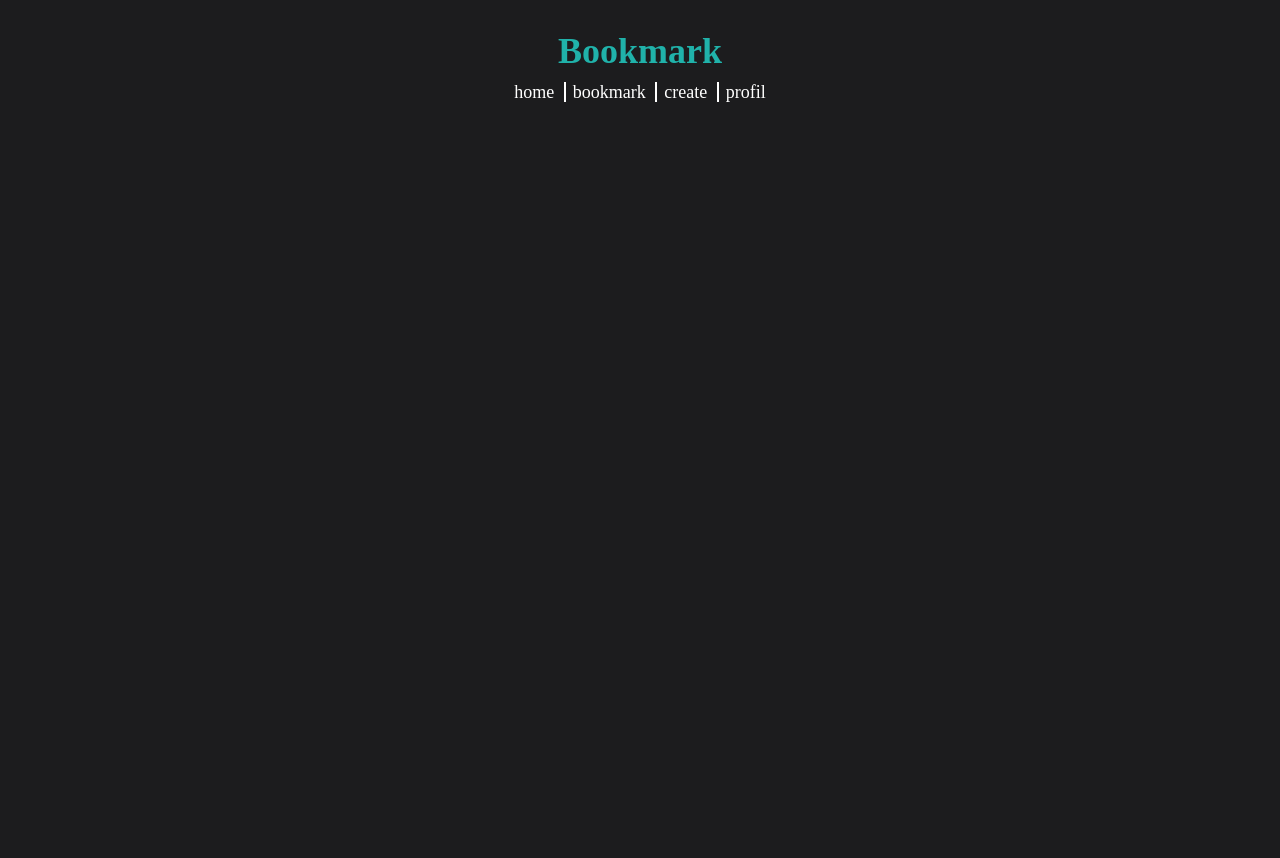
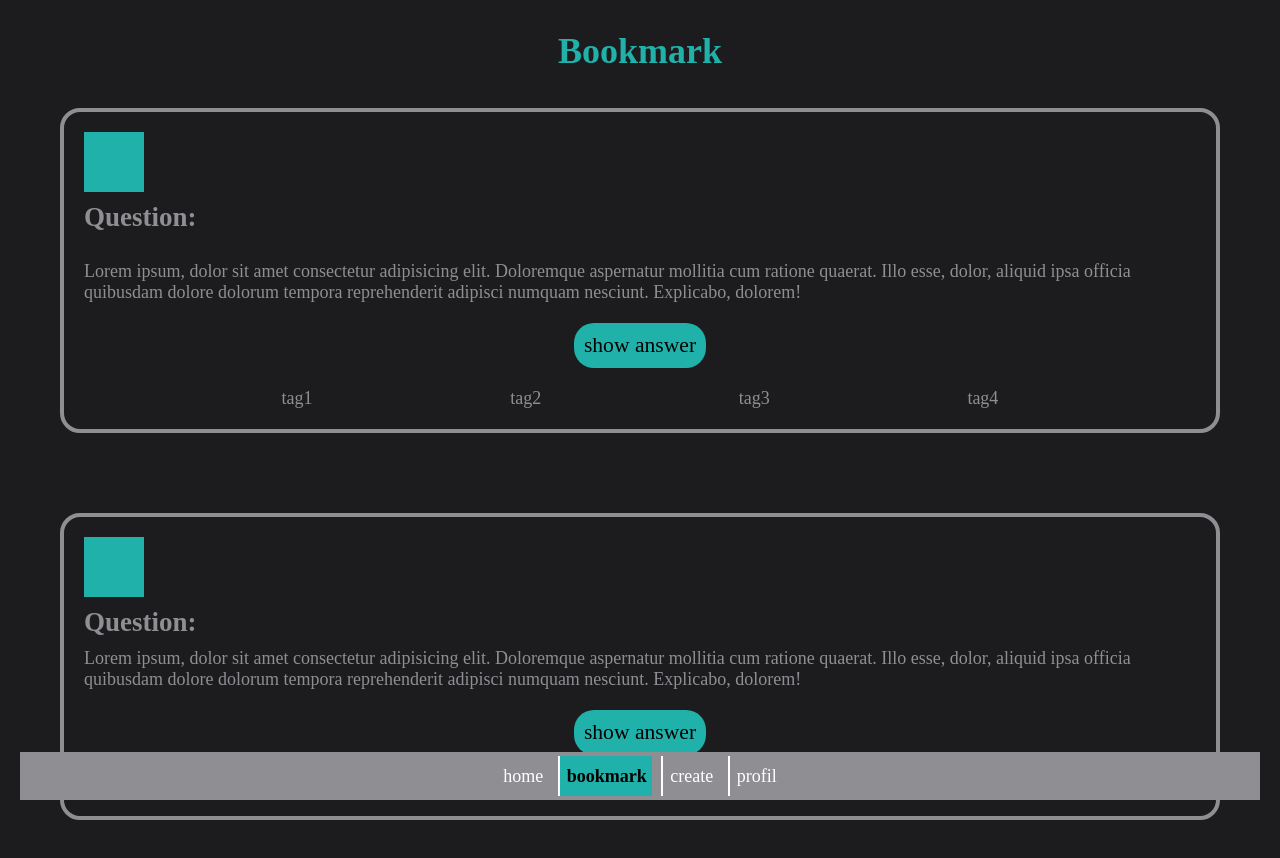
Before and after one commit to bigbng7788/quiz-app, a website: page dir/bookmark.html in a window 1280 px wide. Before the commit the page ends 800 px from the top, so only its background shows below. Drawn offline with Linux system fonts and the light colour scheme.

Commit message:
Add subsites

```diff
--- a/dir/bookmark.html
+++ b/dir/bookmark.html
@@ -7,18 +7,65 @@
     <title>Bookmark</title>
   </head>
   <body>
-
     <header><h1>Bookmark</h1></header>
 
     <main>
+      <div class="card">
+        <button class="card__bookmark active"></button>
+        <h2 class="card__headline">Question:</h2>
+        <p class="card__question">
+          Lorem ipsum, dolor sit amet consectetur adipisicing elit. Doloremque
+          aspernatur mollitia cum ratione quaerat. Illo esse, dolor, aliquid
+          ipsa officia quibusdam dolore dolorum tempora reprehenderit adipisci
+          numquam nesciunt. Explicabo, dolorem!
+        </p>
+        <input class="card__answer--button card" id="answer1" type="checkbox" />
+        <label for="answer1" class="card__button card__answer--trigger"></label>
+        <p class="card__answer--target">
+          Lorem ipsum dolor sit amet consectetur, adipisicing elit. Voluptas
+          cumque, quisquam quasi voluptate numquam magni odio dolore minima vel
+          quia placeat deleniti libero pariatur! Eaque repellat in accusantium
+          debitis rerum.
+        </p>
 
-      </main>
-    <footer>
-      <nav>
-        <a href="/index.html">home</a>
-        <a href="/dir/bookmark.html">bookmark</a>
-        <a href="/dir/create.html">create</a>
-        <a href="/dir/profil.html">profil</a>
+        <div class="card__taglist">
+          <tag class="card__tag">tag1</tag>
+          <tag class="card__tag">tag2</tag>
+          <tag class="card__tag">tag3</tag>
+          <tag class="card__tag">tag4</tag>
+        </div>
+      </div>
+
+      <div class="card">
+        <button class="card__bookmark active"></button>
+        <h2 class="card__headline">Question:</h2>
+        Lorem ipsum, dolor sit amet consectetur adipisicing elit. Doloremque
+        aspernatur mollitia cum ratione quaerat. Illo esse, dolor, aliquid ipsa
+        officia quibusdam dolore dolorum tempora reprehenderit adipisci numquam
+        nesciunt. Explicabo, dolorem!
+        <input class="card__answer--button card" id="answer2" type="checkbox" />
+        <label for="answer2" class="card__answer--trigger"></label>
+        <p class="card__answer--target">
+          Lorem ipsum dolor sit amet consectetur, adipisicing elit. Voluptas
+          cumque, quisquam quasi voluptate numquam magni odio dolore minima vel
+          quia placeat deleniti libero pariatur! Eaque repellat in accusantium
+          debitis rerum.
+        </p>
+
+        <div class="card__taglist">
+          <tag class="card__tag">tag1</tag>
+          <tag class="card__tag">tag2</tag>
+          <tag class="card__tag">tag3</tag>
+          <tag class="card__tag">tag4</tag>
+        </div>
+      </div>
+    </main>
+    <footer class="footer">
+      <nav class="footer__nav footer__nav--active">
+        <a class="footer__link" href="/index.html">home</a>
+        <a class="footer__link active" href="/dir/bookmark.html">bookmark</a>
+        <a class="footer__link" href="/dir/create.html">create</a>
+        <a class="footer__link" href="/dir/profil.html">profil</a>
       </nav>
     </footer>
   </body>
--- a/scss/bookmark.scss
+++ b/scss/bookmark.scss
@@ -1,8 +1,15 @@
+.card__bookmark {
+  display: inline;
+  background-color: white;
+  text-align: right;
+  padding: 30px;
+  border: 0;
+}
 
-.card__bookmark {
-    display: inline;
-    text-align: right;
-    padding: 30px;
-    border: 0;
-
+.card button.active {
+  background-color: lightseagreen;
+  display: inline;
+  text-align: right;
+  padding: 30px;
+  border: 0;
 }
--- a/scss/card.scss
+++ b/scss/card.scss
@@ -1,4 +1,3 @@
-
 .card {
   margin: 40px;
   padding: 20px;
@@ -8,7 +7,6 @@
 
 @import './bookmark.scss';
 
-
 .card h2 {
   margin: 0;
   padding: 10px 0;
@@ -16,7 +14,7 @@
 
 @import './answerbutton.scss';
 
-.card__taglist{
+.card__taglist {
   display: flex;
   justify-content: space-evenly;
   align-self: center;
--- a/scss/footer.scss
+++ b/scss/footer.scss
@@ -1,19 +1,19 @@
-
 footer {
   grid-column: 1/-1;
   grid-row: 3;
   display: flex;
+  overflow: hidden;
+  position: sticky;
+  bottom: 0;
   justify-content: center;
   align-items: center;
+  background-color: rgb(142, 142, 147);
 }
 
-  footer a {
-    color: white;
-    text-decoration: none;
-  }
-
-  a + a {
+.footer a + a {
   border-left: solid white 2px;
   margin-left: 5px;
   padding-left: 7px;
 }
+
+@import './navbar.scss';
--- a/scss/header.scss
+++ b/scss/header.scss
@@ -1,4 +1,3 @@
-
 header {
   display: grid;
   grid-column: 1/-1;
--- /dev/null
+++ b/scss/navbar.scss
@@ -0,0 +1,21 @@
+.footer__nav a {
+  flex: auto;
+  color: white;
+  text-decoration: none;
+  text-align: center;
+  padding: 10px 5px;
+}
+
+/* Change color on hover */
+.footer__nav a:hover {
+  border: 1px solid rgb(142, 142, 147);
+  color: lightseagreen;
+  font-weight: bold;
+}
+
+/* Active/current link */
+.footer__nav--active a.active {
+  background-color: lightseagreen;
+  color: black;
+  font-weight: bold;
+}
--- a/scss/styles.scss
+++ b/scss/styles.scss
@@ -11,6 +11,7 @@ body {
   display: grid;
   grid-template-columns: 100%;
   grid-template-rows: 48px auto 48px;
+  justify-content: center;
 }
 
 @import './header';
@@ -19,19 +20,26 @@ main {
   display: grid;
   grid-column: 1/-1;
   grid-row: 2;
+  justify-self: center;
+  justify-content: center;
 }
 @import './card.scss';
 
 @import './footer.scss';
 
-
-
 /* create.html styles */
 
 .createcard textarea {
   display: block;
+  align-self: center;
   color: black;
   width: 200px;
   height: 80px;
   margin: 20px;
+  align-content: center;
 }
+
+.createcard__button {
+  justify-self: center;
+  align-self: center;
+}
```
Also changed, not shown: dir/create.html (+8 -8 lines), dir/profil.html (+8 -10 lines), index.html (+10 -8 lines), scss/answerbutton.scss (indentation only), styles.css, 1 other file. Lines whose indentation alone changed are shown as unchanged.
